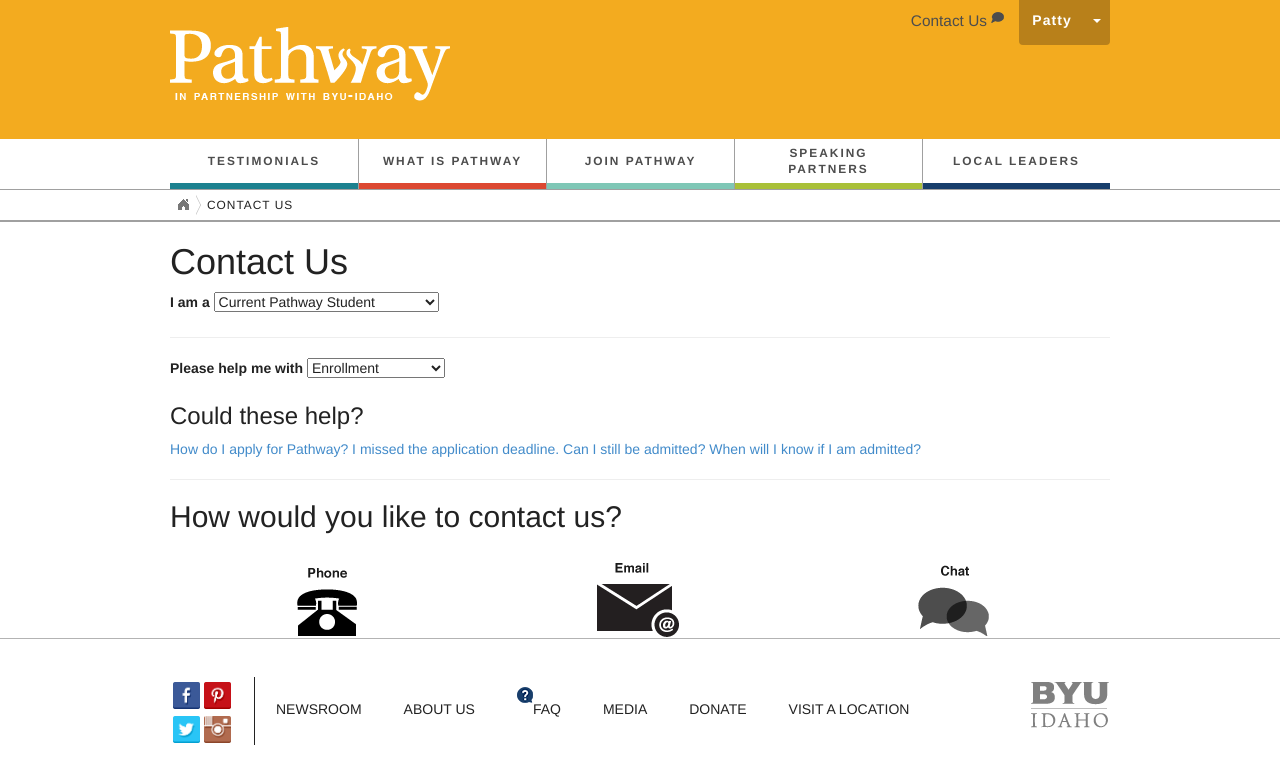
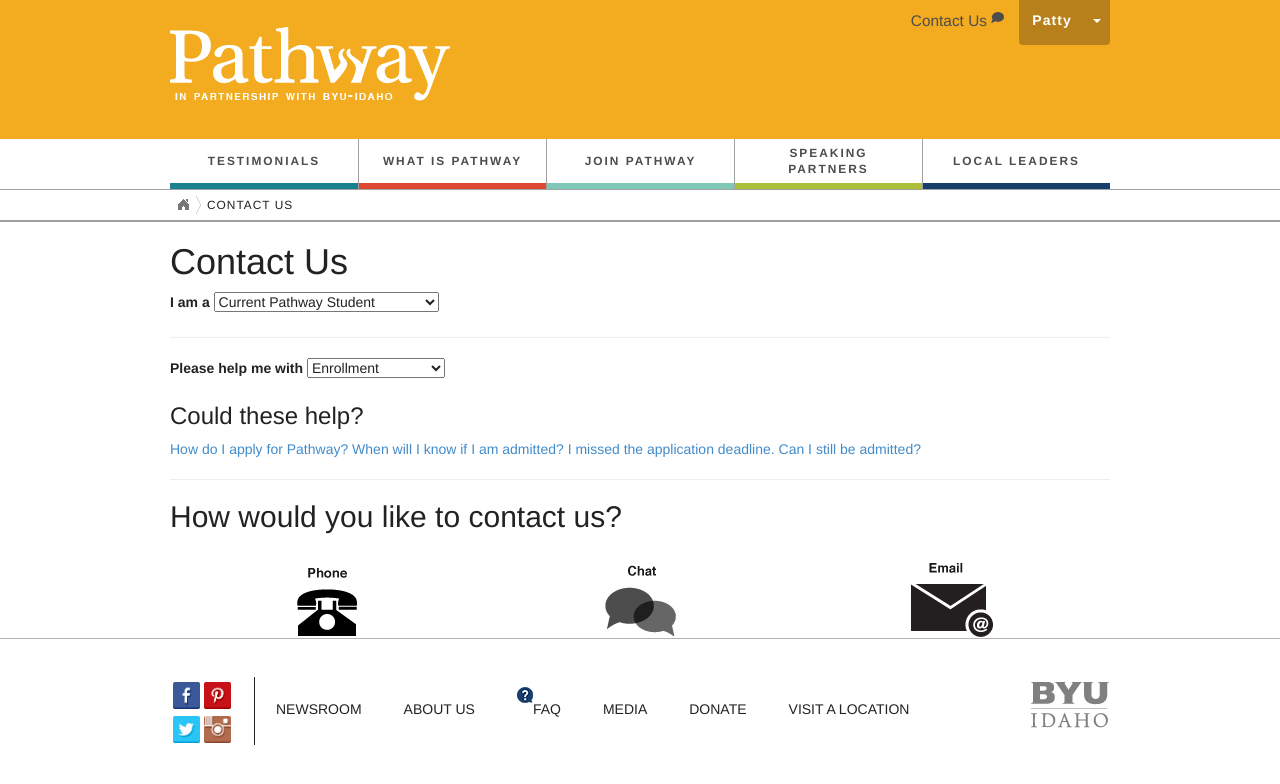
Before and after one commit to gordoman/pathway.lds.org-jekyll, a Jekyll site: the page built from jekyll-source/pages/contact-us/contact-us.html, in a window 1280 px wide. Shown: the top 784 px of the page. Built offline with Jekyll 4.4.1, drawn with Linux system fonts in a browser that asks for light colours; nearby versions of some CDN libraries.

Commit message:
trying to figure out the icons

```diff
--- a/jekyll-source/pages/contact-us/contact-us.html
+++ b/jekyll-source/pages/contact-us/contact-us.html
@@ -31,12 +31,12 @@
 						<option>Speaking Partners</option>
 						<option>Gatherings</option>
 					</select>
-					<div>
+					<div class="Hidden">
 						<h3>Could these help?</h3>
 						<p>
 							<a href="#apply">How do I apply for Pathway?</a>
+							<a href="#admission">When will I know if I am admitted?</a>
 							<a href="#deadline">I missed the application deadline. Can I still be admitted?</a>
-							<a href="#admission">When will I know if I am admitted?</a>
 						</p>
 						<div id="apply"></div>
 						<div id="deadline"></div>
@@ -48,8 +48,8 @@
 				<br/>
 				<div>
 					<span class="recommanded"><a href=""><span id="Phone" class="col-lg-4 col-md-4 col-sm-4 col-xs-4"></span></a></span>
+					<span class="recommanded-on"><a href=""><span id="Chat" class="col-lg-4 col-md-4 col-sm-4 col-xs-4"></span></a></span>
 					<span class="recommanded"><a href=""><span id="Email" class="col-lg-4 col-md-4 col-sm-4 col-xs-4"></span></a></span>
-					<span class="recommanded-on"><a href=""><span id="Chat" class="col-lg-4 col-md-4 col-sm-4 col-xs-4"></span></a></span>
 				</div>
 			</div>
 		</div>
```
